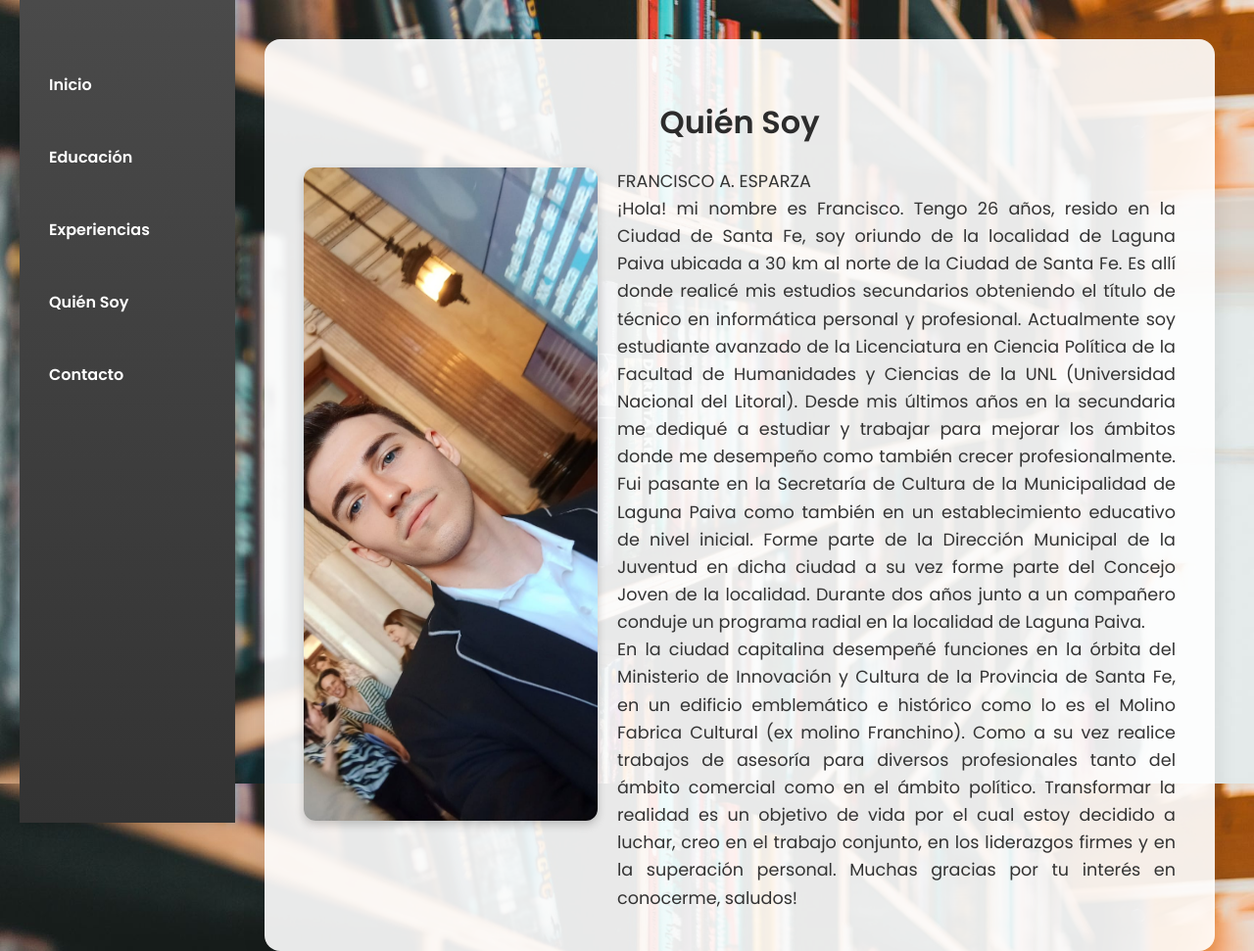
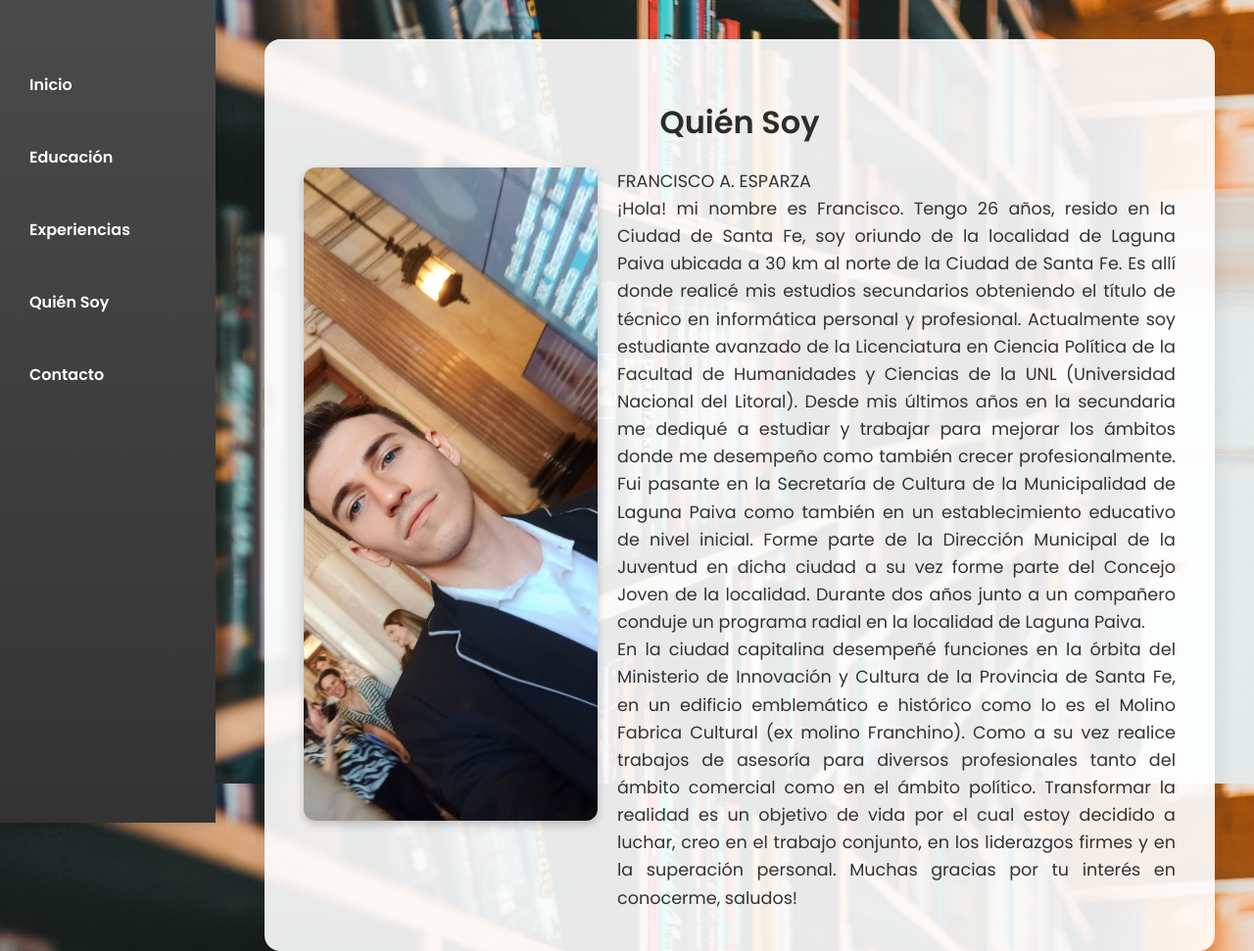
Before and after one commit to fezfranck/CV-WEB-FUNCA, a Flask app: page /quien_soy in a window 1280 px wide. Shown: the whole page at 98% size. Run offline with Flask 3, Linux system fonts and the light colour scheme.

Commit message:
Update quiensoy.html

```diff
--- a/templates/quiensoy.html
+++ b/templates/quiensoy.html
@@ -32,7 +32,7 @@
             height: 100%;
             padding-top: 40px;
             box-shadow: 3px 0 15px rgba(0, 0, 0, 0.2);
-            margin-left: 20px; /* Margen hacia la izquierda */
+            margin-left: 0; /* Margen hacia la izquierda */
         }
 
         nav ul {
```
